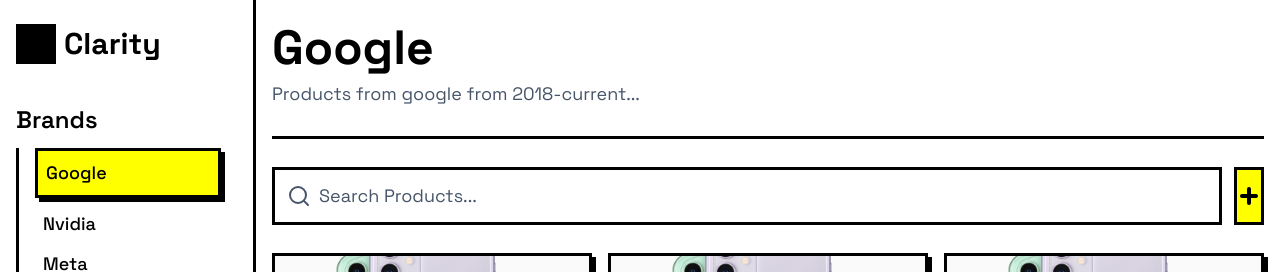
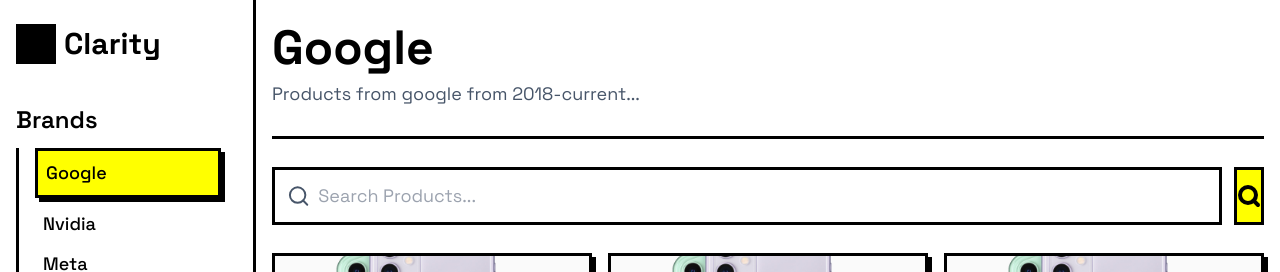
Before and after one commit to Arinji2/mum-hacks, a Next.js app in the folder frontend/: page / in a window 1280 px wide. Shown: the top 272 px of the page. Built offline with nearby package versions, Linux system fonts and the light colour scheme.

Commit message:
misc: frontend: Fix dummy to input

```diff
--- a/frontend/src/app/(homepage)/input.tsx
+++ b/frontend/src/app/(homepage)/input.tsx
@@ -1,14 +1,18 @@
-import { Plus, Search } from "lucide-react";
+import { Search } from "lucide-react";
 
 export function Input() {
 	return (
 		<div className="w-full flex flex-row items-stretch justify-start gap-3">
 			<div className="w-full p-3  border-[3px] border-black  h-fit flex flex-row items-center justify-start gap-2">
 				<Search className="text-slate-600 text-lg" />
-				<p className="text-slate-600 text-lg">Search Products...</p>
+				<input
+					type="text"
+					className=" w-full  outline-none text-black text-lg"
+					placeholder="Search Products..."
+				/>
 			</div>
 			<div className="h-auto aspect-square shrink-0 flex bg-[#FFFF00] items-center justify-center  border-[3px] border-black ">
-				<Plus className="text-black text-5xl" strokeWidth={4} />
+				<Search className="text-black text-5xl" strokeWidth={4} />
 			</div>
 		</div>
 	);
```
